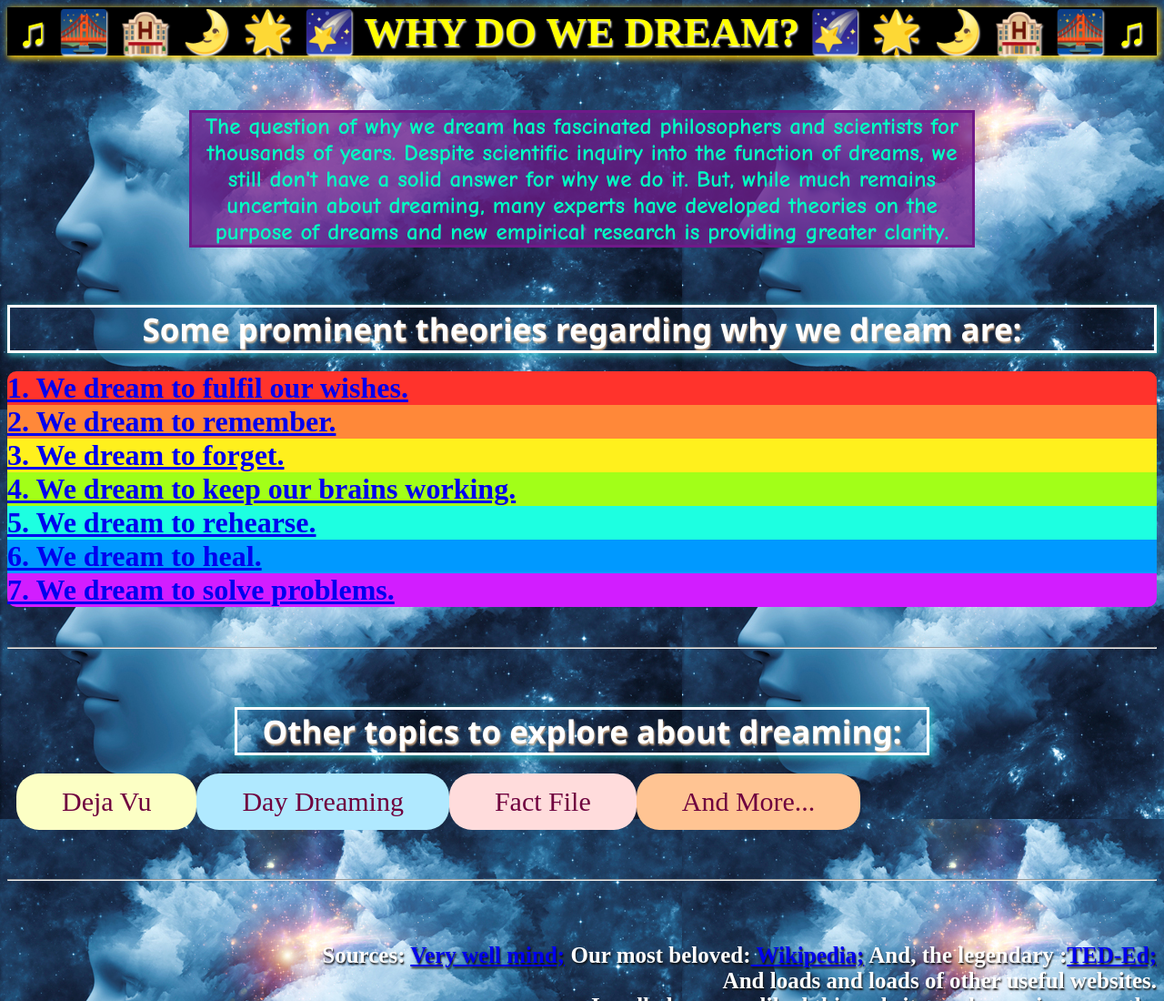
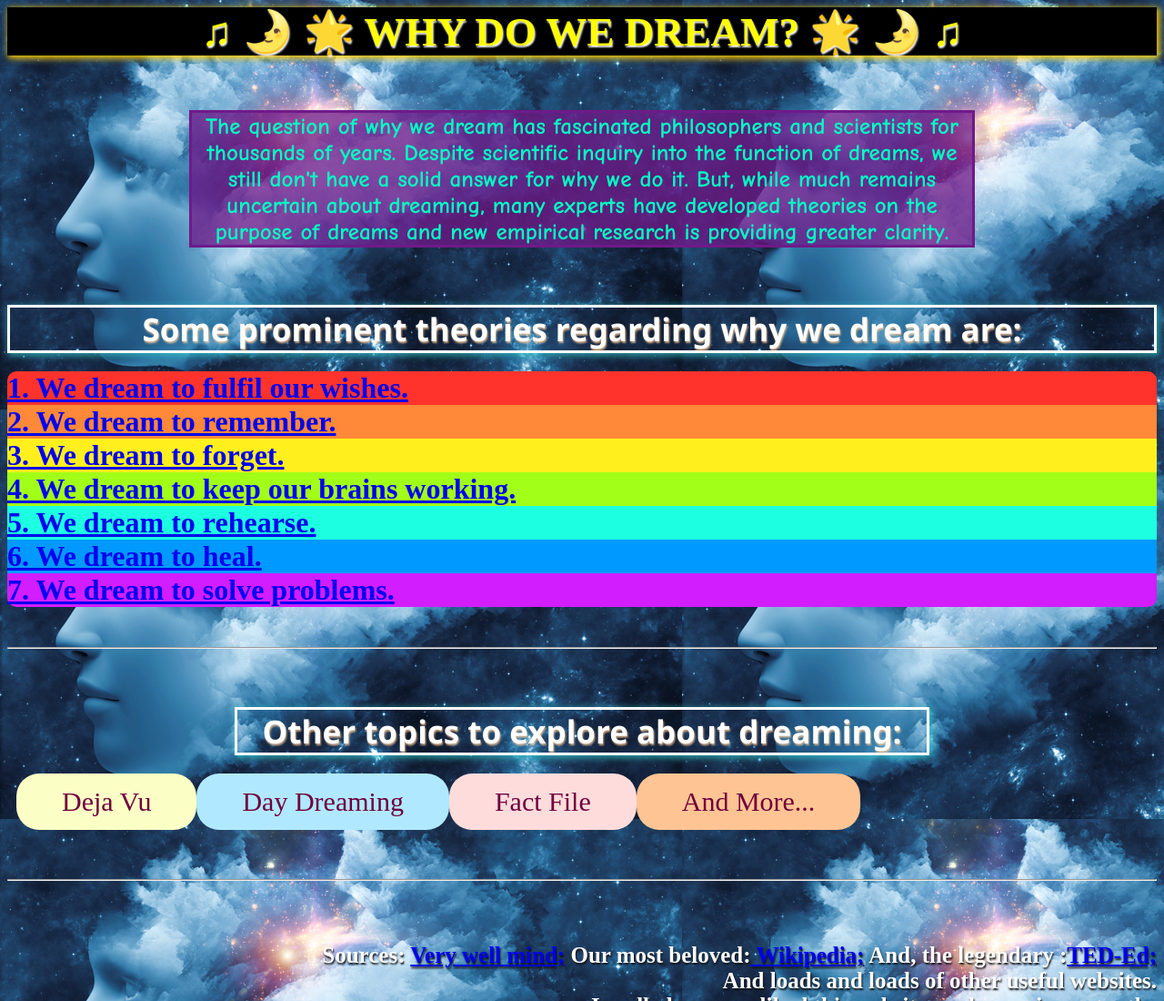
Before and after one commit to GoldiCoder/Project, a plain HTML site: page Index.html in a window 1280 px wide. Shown: the top 1100 px of the page at 91% size. Drawn offline with Linux system fonts and the light colour scheme.

Commit message:
Index.html

```diff
--- a/Index.html
+++ b/Index.html
@@ -8,7 +8,7 @@
 <body background="science-dreams.jpg">
 <body>
 <center><h4>
-<b>  &#9835;       &#127753;     &#127976;    &#127771;       &#127775;      &#127776;         WHY DO WE DREAM?        &#127776;     &#127775;     &#127771;       &#127976;       &#127753;       &#9835;   </b>
+<b>  &#9835;    &#127771;       &#127775;     WHY DO WE DREAM?     &#127775;     &#127771;       &#9835;   </b>
 </h4>
 
 
```
